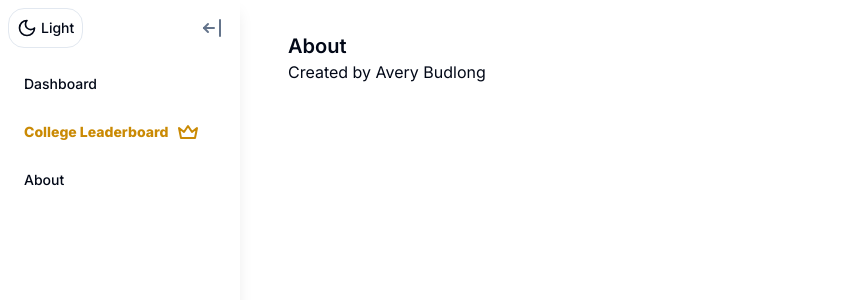
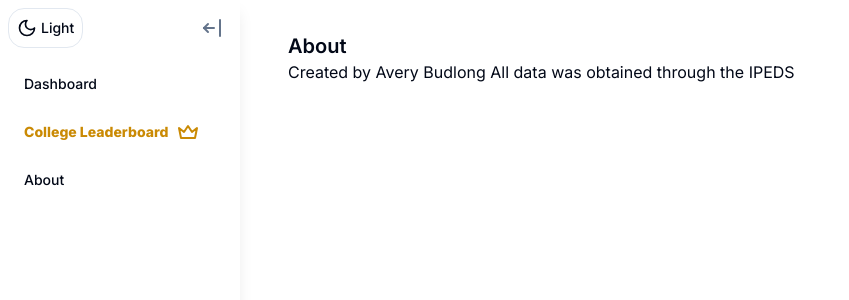
Before and after one commit to averybudlong/commoncollegedata, a Next.js app: page /about in a window 1280 px wide. Shown: the top 300 px of the page, without its empty margins (0-849 px from the left). Built offline with nearby package versions, Linux system fonts and the light colour scheme.

Commit message:
Update page.tsx
updated abou tpage

```diff
--- a/app/about/page.tsx
+++ b/app/about/page.tsx
@@ -4,6 +4,8 @@ export default function aboutPage() {
       <h1 className="mt-8 text-xl font-semibold">About</h1>
       Created by Avery Budlong
 
+      All data was obtained through the <a href="https://nces.ed.gov/ipeds">IPEDS</a>
+
     </div>
   );
 }
```
